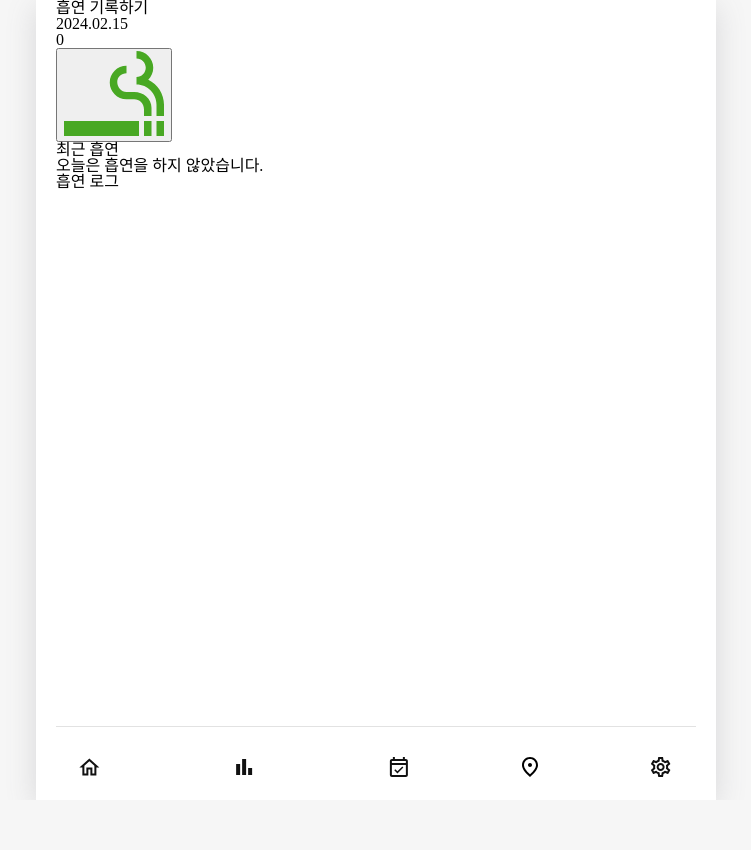
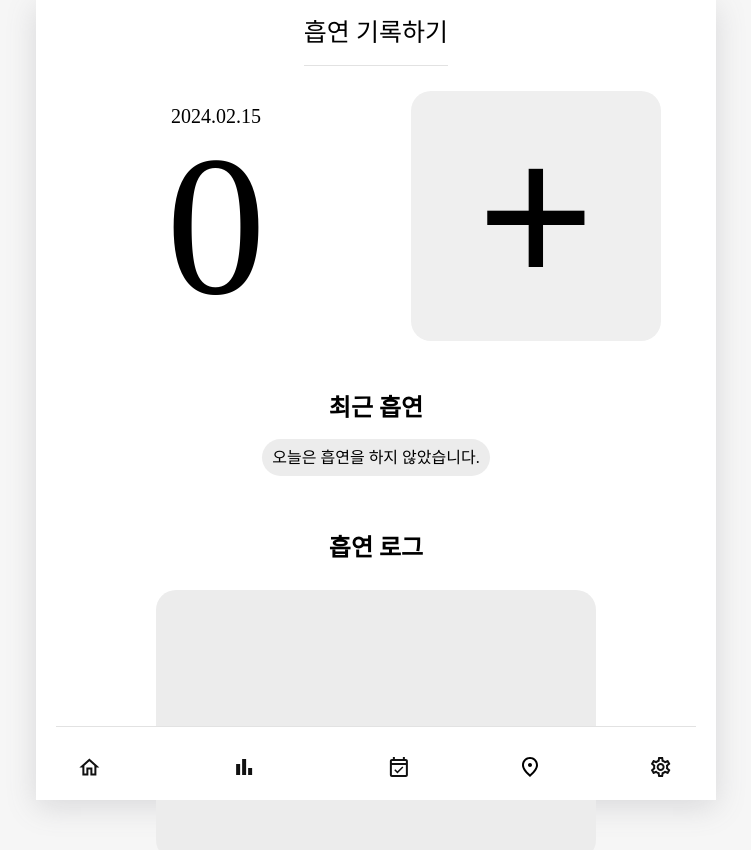
Before and after one commit to moko0428/smokediary, a React (Create React App) app: page / in a window 1280 px wide. Shown: the top 850 px of the page, without its empty margins (264-1015 px from the left). Before the commit the page ends 800 px from the top, so only its background shows below. Built offline with nearby package versions, Linux system fonts and the light colour scheme.

Commit message:
feat: Home 구현 - counter, list rendering

```diff
--- a/src/components/SmokeList.js
+++ b/src/components/SmokeList.js
@@ -2,25 +2,23 @@ import SmokeLog from "./SmokeLog";
 
 const SmokeList = ({ smokeList, onRemove }) => {
   return (
-    <div>
-      <div>
+    <div className="SmokeList">
+      <section className="SmokeList_lastest">
         <h2>최근 흡연</h2>
         <span>
           {smokeList < 1
             ? "오늘은 흡연을 하지 않았습니다."
             : new Date(smokeList[0].created_date).toLocaleString()}
         </span>
-      </div>
-      <div>
-        <div>
-          <h2>흡연 로그</h2>
-          <div>
-            {smokeList.map((item) => (
-              <SmokeLog key={item.id} {...item} onRemove={onRemove} />
-            ))}
-          </div>
+      </section>
+      <section className="SmokeList_log">
+        <h2>흡연 로그</h2>
+        <div className="SmokeList_list_wrapper">
+          {smokeList.map((item) => (
+            <SmokeLog key={item.id} {...item} onRemove={onRemove} />
+          ))}
         </div>
-      </div>
+      </section>
     </div>
   );
 };
--- a/src/components/SmokeLog.js
+++ b/src/components/SmokeLog.js
@@ -1,6 +1,6 @@
 const SmokeLog = ({ created_date, onRemove, id }) => {
   return (
-    <div>
+    <div className="SmokeItem">
       <span>{new Date(created_date).toLocaleString()}</span>
       <button
         onClick={() => {
@@ -10,7 +10,7 @@ const SmokeLog = ({ created_date, onRemove, id }) => {
           }
         }}
       >
-        삭제하기
+        X
       </button>
     </div>
   );
--- a/src/routes/Home.js
+++ b/src/routes/Home.js
@@ -26,33 +26,25 @@ const Home = () => {
     setData(newSmokeList);
   };
   return (
-    <div>
+    <div className="Home">
       <Header title={"흡연 기록하기"} />
-      <div>
-        <h2>2024.02.15</h2>
-      </div>
-      <div>
-        <span>{count}</span>
+      <div className="Home_wrapper">
+        <div className="Home_wrapper_column">
+          <div className="Home_date">
+            <h2>2024.02.15</h2>
+          </div>
+          <div className="Home_count">
+            <span>{count}</span>
+          </div>
+        </div>
+        <div className="Home_button Home_wrapper_column">
+          <button onClick={Counter}>+</button>
+        </div>
       </div>
 
       <div>
-        <button onClick={Counter}>
-          <svg
-            width="100"
-            height="85"
-            viewBox="0 0 100 85"
-            fill="none"
-            xmlns="http://www.w3.org/2000/svg"
-          >
-            <path
-              d="M80 70H87.5V85H80V70ZM0 70H75V85H0V70ZM70.15 41H62.5C57.4 41 53.25 36.1 53.25 31C53.25 25.9 57.4 22.25 62.5 22.25V14.75C53.25 14.75 45.75 22.25 45.75 31.5C45.75 40.75 53.25 48.25 62.5 48.25H70.15C75.4 48.25 80 51.95 80 58.5V65H87.5V56.8C87.5 47.75 79.5 41 70.15 41ZM92.5 70H100V85H92.5V70ZM84.25 28.65C87.35 25.6 89.25 21.4 89.25 16.75C89.25 7.5 81.75 0 72.5 0V7.5C77.6 7.5 81.75 11.65 81.75 16.75C81.75 21.85 77.6 26 72.5 26V33.5C83.7 33.5 92.5 42.65 92.5 53.85V65H100V53.8C100 42.7 93.6 33.1 84.25 28.65Z"
-              fill="#48A823"
-            />
-          </svg>
-        </button>
+        <SmokeList count={count} smokeList={data} onRemove={onRemove} />
       </div>
-
-      <SmokeList count={count} smokeList={data} onRemove={onRemove} />
     </div>
   );
 };
--- a/src/styles/App.css
+++ b/src/styles/App.css
@@ -10,6 +10,7 @@
   --shadow: rgba(100, 100, 111, 0.2) 0px 7px 29px 0px;
   --color-green-1: #64c964;
   --text-color: #dddddd;
+  --font-family: "메이플스토리";
 }
 body {
   background-color: #f6f6f6;
@@ -40,7 +41,29 @@ body {
   min-height: 100vh;
   padding-left: 20px;
   padding-right: 20px;
+  font-family: var(--font-family);
 }
+
+/*  Header */
+header {
+  padding-top: 20px;
+  padding-bottom: 20px;
+  display: flex;
+  align-items: center;
+  border-bottom: 1px solid #e2e2e2;
+}
+
+header > div {
+  display: flex;
+}
+
+header .head_text {
+  width: 100%;
+  font-size: 25px;
+  justify-content: center;
+}
+
+/*  Nav  */
 .Nav {
   display: flex;
   align-items: center;
@@ -55,58 +78,129 @@ body {
   width: inherit;
   background-color: white;
 }
-/*
-.Settings input::placeholder {
-  color: var(--text-color);
-}
-.Settings button {
-  width: 340px;
-  padding: 20px;
-  cursor: pointer;
-  box-shadow: var(--shadow);
-  border-radius: var(--border-radius);
-}
-.Settings button:active {
-  background-color: #dddddd;
-}
-.Report {
+
+/*  Home */
+.Home {
   display: flex;
   flex-direction: column;
   align-items: center;
+  height: 100vh;
 }
 
-.Report-column {
+.Home_wrapper {
   display: flex;
-  justify-content: space-around;
-  margin-bottom: 20px;
-  border: var(--border);
-  border-radius: var(--border-radius);
-  box-shadow: var(--shadow);
-  width: 400px;
+  width: 100%;
+}
+/*
+.Home_date h2 {
+  margin-top: 40px;
+  font-size: 18px;
+  color: black;
+  background-color: #ececec;
+  padding: 10px;
+  border-radius: 20px;
+} */
+
+/* .Home_count {
+  display: flex;
+  justify-content: center;
+  align-items: center;
+
+  font-size: 120px;
+  padding: 20px;
+} */
+.Home_wrapper_column {
+  width: 50%;
+  height: 300px;
+
+  display: flex;
+  justify-content: center;
+  align-items: center;
 }
 
-.Report-column div {
+.Home_wrapper_column:first-child {
   display: flex;
   flex-direction: column;
-  text-align: center;
-  border-right: var(--border);
-  padding: 20px;
-  width: 33%;
 }
-.Report-column div:last-child {
-  border-right: none;
+.Home_date h2 {
+  font-size: 20px;
 }
-.Report-column div span {
-  font-size: var(--text-small);
+.Home_count {
+  font-size: 200px;
 }
-.Report-column div span:first-child {
-  margin-bottom: 10px;
+.Home_button button {
+  border: none;
+  font-size: 200px;
+  width: 250px;
+  height: 250px;
+
+  border-radius: 20px;
 }
 
-.Home div {
+/*  SmokeList */
+.SmokeList {
+  display: flex;
+  flex-direction: column;
+  justify-content: center;
+  align-items: center;
+}
+
+.SmokeList h2 {
+  text-align: center;
+  font-size: 24px;
+  font-weight: bold;
+
+  padding-top: 10px;
+  padding-bottom: 10px;
+
+  margin-top: 20px;
+  margin-bottom: 20px;
+  color: black;
+}
+
+.SmokeList section {
   margin-bottom: 40px;
 }
+.SmokeList_lastest span {
+  color: black;
+  padding: 10px;
+  border-radius: 20px;
+  background-color: #ececec;
+}
 
-.Home-button button:active {
-  background-color: #dddddd;
-} */
+.SmokeList_list_wrapper {
+  padding-top: 10px;
+  padding-bottom: 10px;
+  padding-left: 20px;
+  padding-right: 20px;
+
+  border-radius: 20px;
+  background-color: #ececec;
+  width: 400px;
+  height: 250px;
+  display: flex;
+  flex-direction: column;
+  align-items: center;
+  overflow-y: scroll;
+
+  -ms-overflow-style: none;
+}
+.SmokeList_list_wrapper::-webkit-scrollbar {
+  display: none;
+}
+.SmokeItem {
+  display: flex;
+  align-items: center;
+  justify-content: space-between;
+
+  border-bottom: 1px solid black;
+
+  padding-top: 10px;
+  padding-bottom: 10px;
+  padding-left: 20px;
+  padding-right: 20px;
+
+  margin: 10px 0px;
+
+  width: 300px;
+}
```
Also changed, not shown: 1 other file (tests, documents, lock files or other folders).
